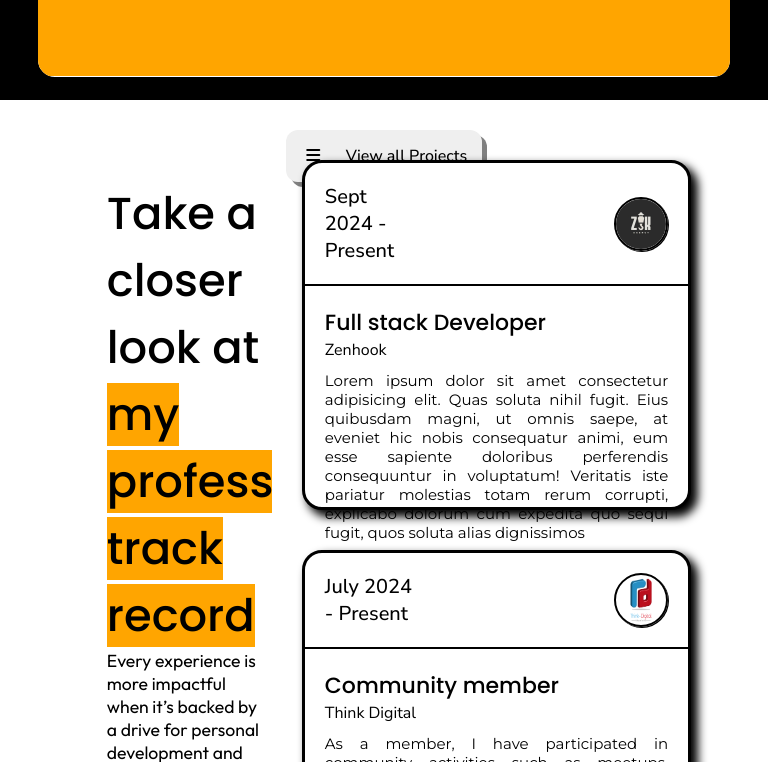
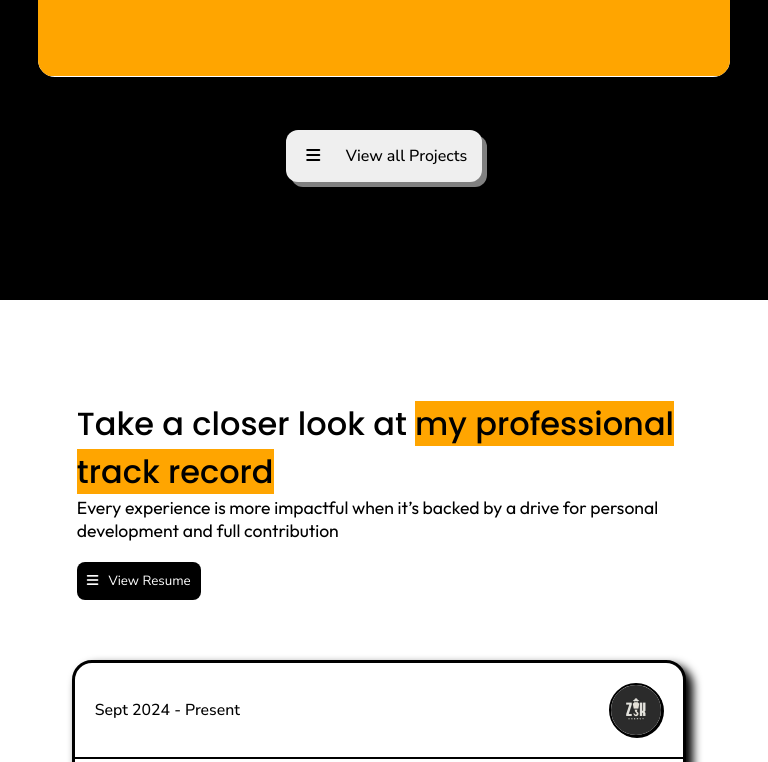
Before and after one commit to Adesh-111/Adesh.dev, a React (Vite) app: page / in a window 768 px wide. Shown: the part 7118-7880 px from the top of the page. Built offline with nearby package versions, Linux system fonts and the light colour scheme.

Commit message:
Completion of Project section with responsiveness

```diff
--- a/src/components/Experiences/Experience.css
+++ b/src/components/Experiences/Experience.css
@@ -76,39 +76,38 @@
   width: 500px;
 }
 
-
-.top h4{
+.top h4 {
   font-family: "Nunito sans";
   font-size: 20px;
   font-weight: 500;
 }
 
-.bottom{
+.bottom {
   padding: 20px;
 }
 
-.bottom h3{
+.bottom h3 {
   font-size: 22px;
   font-weight: 500;
   font-family: "Poppins";
 }
 
-.bottom a{
+.bottom a {
   text-decoration: none;
   color: black;
   font-family: "Nunito sans";
   transition: 0.3s ease;
 }
 
-.bottom a:hover{
+.bottom a:hover {
   color: rgb(46, 79, 227);
 }
 
-.bottom p{
+.bottom p {
   font-family: "";
 }
 
-.bottom .ex-desc{
+.bottom .ex-desc {
   font-family: "Montserrat";
   font-size: 15px;
   font-weight: 400;
@@ -117,7 +116,7 @@
   margin-bottom: 10px;
 }
 
-.bottom button{
+.bottom button {
   background-color: black;
   padding: 8px;
   margin-top: 10px;
@@ -126,22 +125,21 @@
   border: none;
   font-family: "Nunito sans";
   margin-left: 0;
-
 }
 
-.Experience-description h3{
+.Experience-description h3 {
   font-family: "Poppins";
   font-weight: 500;
   font-size: 2.8rem;
 }
 
-.Experience-description p{
+.Experience-description p {
   font-family: "Outfit";
   font-size: 1.1rem;
   font-weight: 400;
 }
 
-.Experience-description button{
+.Experience-description button {
   border: none;
   background-color: black;
   border-radius: 8px;
@@ -153,25 +151,99 @@
   transition: 0.5s ease;
 }
 
-.Experience-description span{
+.Experience-description span {
   background-color: orange;
-
 }
 
-.Experience-description button i{
+.Experience-description button i {
   padding-right: 10px;
 }
 
-.Experience-description button:hover{
+.Experience-description button:hover {
   background-color: orange;
   box-shadow: 3px 3px 0px 0px black;
   color: black;
 }
 
-.Experience-cards .card img:hover{
+.Experience-cards .card:hover {
+  img {
     box-shadow: 5px 5px 0px 0px black;
   }
+}
 
-.card{
+.card {
   box-shadow: 6px 6px 10px 1px black;
 }
+
+@media screen and (max-width: 1200px) {
+  .Experience-cards .card {
+    height: 420px;
+  }
+}
+
+@media screen and (max-width: 992px) {
+  .Experience-cards .card {
+    height: 400px;
+    margin: 0;
+  }
+  .Experiences-container {
+    flex-direction: column;
+    align-items: center;
+  }
+  .Experience-description {
+    position: relative;
+    max-height: 600px;
+    overflow-y: 0;
+  }
+  .Experiences {
+    margin-top: 500px;
+  }
+}
+
+@media screen and (max-width: 768px) {
+  .Experience-cards {
+    width: 100%;
+  }
+
+  .Experiences {
+    margin-top: 500px;
+  }
+  .Experience-description {
+    width: 100%;
+  }
+
+  .Experience-cards {
+    margin-top: 50px;
+  }
+  .Experience-cards .card .top img {
+    background-color: white;
+  }
+  .Experience-description h3 {
+    font-size: 2rem;
+  }
+  .Experiences {
+    margin-top: 400px;
+  }
+  .card .top h4 {
+    font-size: 0.99rem;
+    width: 200px;
+  }
+
+  .card .top {
+    gap: 50px;
+    justify-content: ;
+  }
+  .card .bottom p {
+    font-size: 13px;
+  }
+  .Experience-cards .card {
+    height: 400px;
+  }
+}
+
+
+@media screen and (min-width : 600px) {
+    .Experiences{
+        margin-top: 500px;
+    }
+}
--- a/src/components/Experiences/Experiences.jsx
+++ b/src/components/Experiences/Experiences.jsx
@@ -11,7 +11,7 @@ const experienceData = [
     name: "Zenhook",
     level: "Internship",
     link: "https://www.linkedin.com/company/zen-hook/",
-    desc: "Lorem ipsum dolor sit amet consectetur adipisicing elit. Quas soluta nihil fugit. Eius quibusdam magni, ut omnis saepe, at eveniet hic nobis consequatur animi, eum esse sapiente doloribus perferendis consequuntur in voluptatum! Veritatis iste pariatur molestias totam rerum corrupti, explicabo dolorum cum expedita quo sequi fugit, quos soluta alias dignissimos",
+    desc: "Lorem ipsum dolor sit amet consectetihic nobis consequatur animi, eum esse sapiente doloribus perferendis consequuntur in voluptatum! Veritatis iste pariatur molestias totam rerum corrupti, explicabo dolorum cum expedita quo sequi fugit, quos soluta alias dignissimos",
   },
   {
     duration: "July 2024 - Present",
```
Lines whose indentation alone changed are shown as unchanged.
